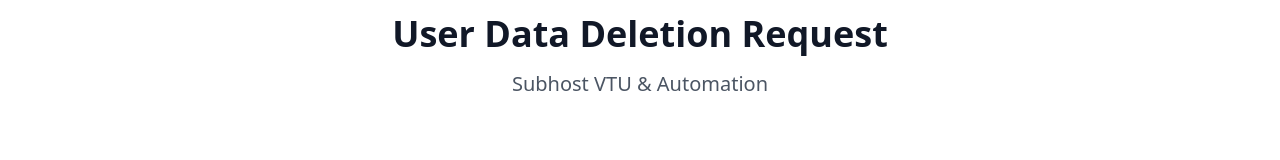
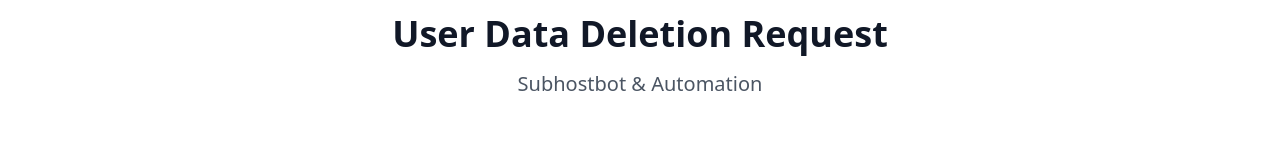
Before and after one commit to falaye01/bot, a React (Vite) app: page /data-deletion in a window 1280 px wide. Shown: the part 234-394 px from the top of the page. Built offline with nearby package versions, Linux system fonts and the light colour scheme.

Commit message:
fix: update business name from Subhost VTU to Subhostbot

```diff
--- a/src/pages/DataDeletion.jsx
+++ b/src/pages/DataDeletion.jsx
@@ -10,7 +10,7 @@
             <ShieldAlert className="h-10 w-10 text-red-600" />
           </div>
           <h1 className="text-4xl font-extrabold text-gray-900 mb-4">User Data Deletion Request</h1>
-          <p className="text-xl text-gray-600">Subhost VTU & Automation</p>
+          <p className="text-xl text-gray-600">Subhostbot & Automation</p>
         </div>
 
         <div className="prose prose-blue max-w-none space-y-12">
```
